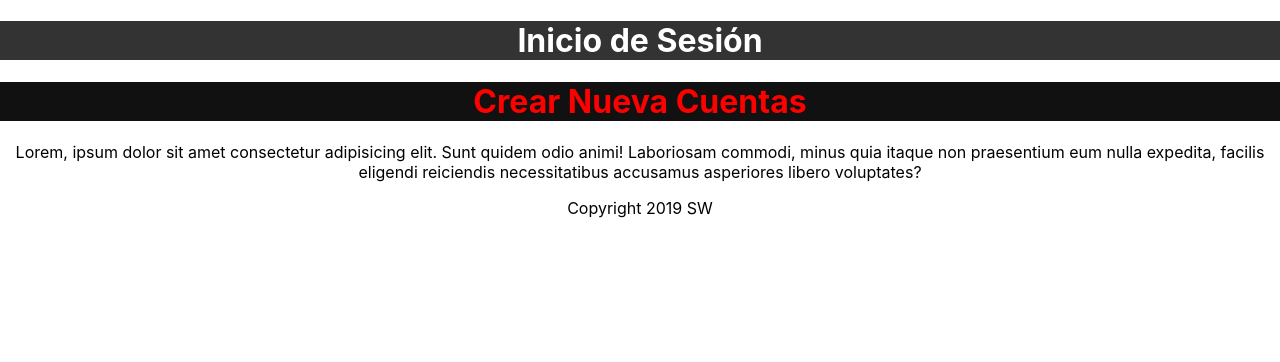
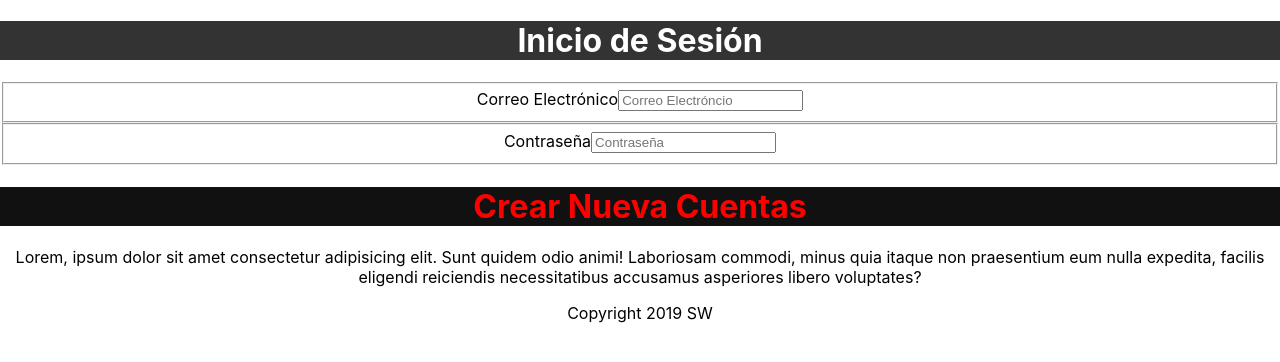
Before and after one commit to obetancourthunicah/sw201901_ProyectoFinal, a React (Create React App) app in the folder obtfend/: page / in a window 1280 px wide. Shown: the top 362 px of the page. Built offline with nearby package versions, Linux system fonts and the light colour scheme.

Commit message:
Generics and State Manipulation

```diff
--- /dev/null
+++ b/obtfend/src/Components/generics/body/Body.js
@@ -0,0 +1,13 @@
+import React, {Component} from 'react';
+
+class Body extends Component {
+  render(){
+    return(
+      <div className="main">
+        {this.props.children}
+      </div>
+    );
+  }
+}
+
+export default Body;
--- /dev/null
+++ b/obtfend/src/Components/generics/input/Input.js
@@ -0,0 +1,37 @@
+import React, {Component} from 'react';
+
+/**
+ *   inputLabel
+ *   inputName
+ *   inputType
+ *   inputPlaceholder
+ *   inputValue
+ *   inputErrorMsg
+ *   inputChangeHandler
+ *   inputBlurHandler
+ */
+
+class Input extends Component{
+  render(){
+    var error_cmp = null;
+    if (this.props.inputErrorMsg) {
+      error_cmp = (<div className="error">{this.props.inputErrorMsg}</div>);
+    }
+    return (
+    <fieldset>
+      <label>{this.props.inputLabel || ''}</label>
+      <input
+        type={this.props.inputType || 'text'}
+        name={this.props.inputName || 'input' + Math.round(Math.random() * 100) }
+        placeholder={this.props.inputPlaceholder || ''}
+        value={this.props.inputValue || ''}
+        onBlur={this.props.inputBlurHandler || ((e)=>{ return false;})}
+        onChange={this.props.inputChangeHandler || ((e)=>{ return false;})}
+      />
+
+      {error_cmp}
+    </fieldset>
+    );
+  }
+}
+export default Input;
--- a/obtfend/src/Components/pages/login/Login.js
+++ b/obtfend/src/Components/pages/login/Login.js
@@ -1,13 +1,50 @@
 import React, { Component } from 'react';
 import Header from '../../generics/header/Header';
+import Body from '../../generics/body/Body';
+import Input from '../../generics/input/Input';
 
+/**
+ inputBlurHandler={(e)=>{alert(e.currentTarget.name)}}
+ */
 class Login extends Component {
+  constructor(){
+    super();
+    this.state = {
+      "txtPswd":"",
+      "txtEmail":""
+    }
+    this.onChangeHandler = this.onChangeHandler.bind(this);
+  }
   render() {
     return (
       <div>
         <Header title="Inicio de Sesión"></Header>
+        <Body>
+          <Input
+              inputLabel="Correo Electrónico"
+              inputName="txtEmail"
+              inputType="email"
+              inputPlaceholder="Correo Electróncio"
+              inputValue={this.state.txtEmail}
+              inputErrorMsg=""
+              inputChangeHandler={this.onChangeHandler}
+            />
+            <Input
+              inputLabel="Contraseña"
+              inputName="txtPswd"
+              inputType="password"
+              inputPlaceholder="Contraseña"
+              inputValue={this.state.txtPswd}
+              inputErrorMsg=""
+              inputChangeHandler={this.onChangeHandler}
+            />
+        </Body>
       </div>
     );
+  }
+  onChangeHandler(e){
+    const {name, value} = e.currentTarget; //ES5 desctructor de objectos ||destructuring
+    this.setState({...this.state, [name]:value});
   }
 }
 
```
